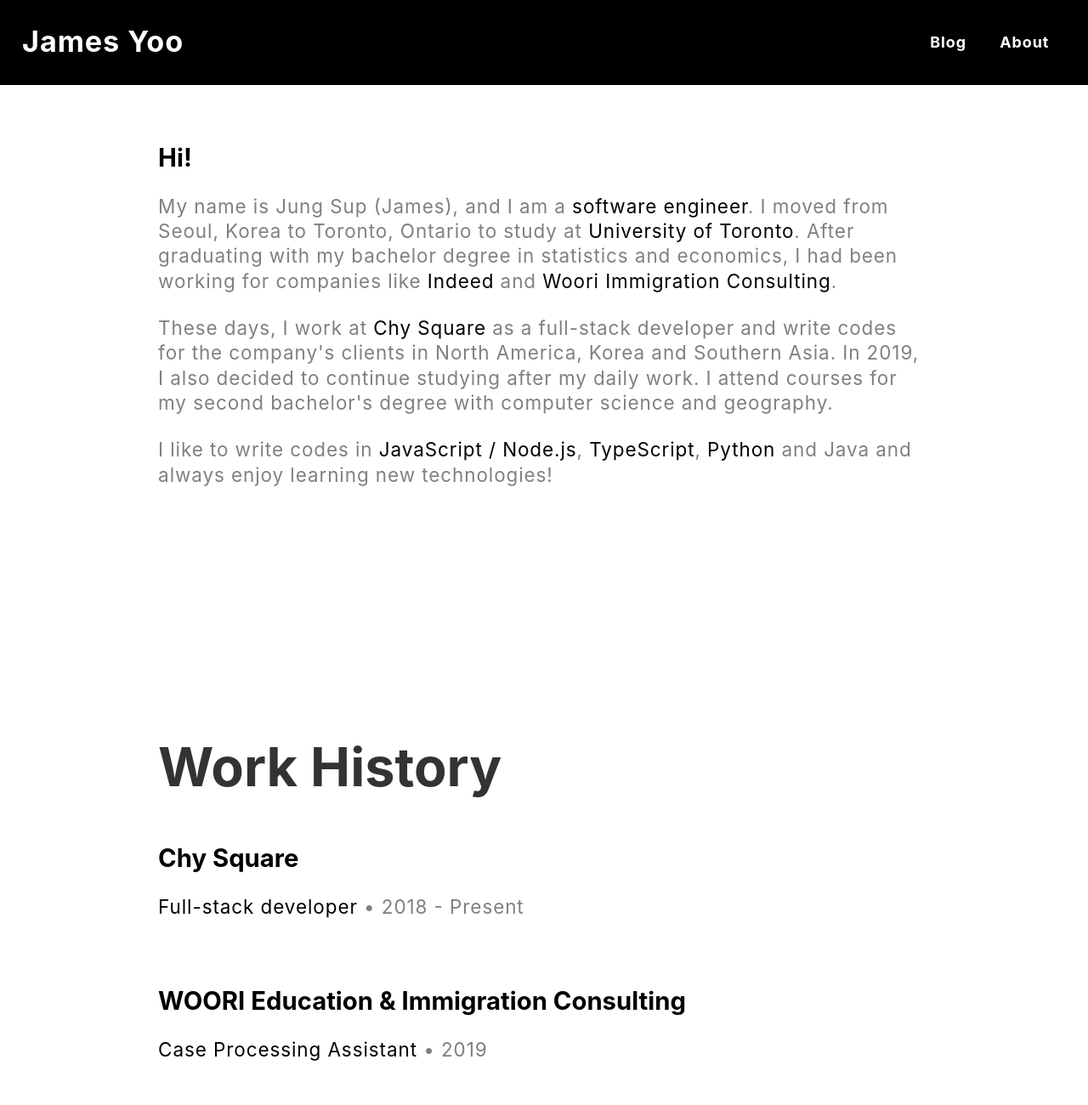
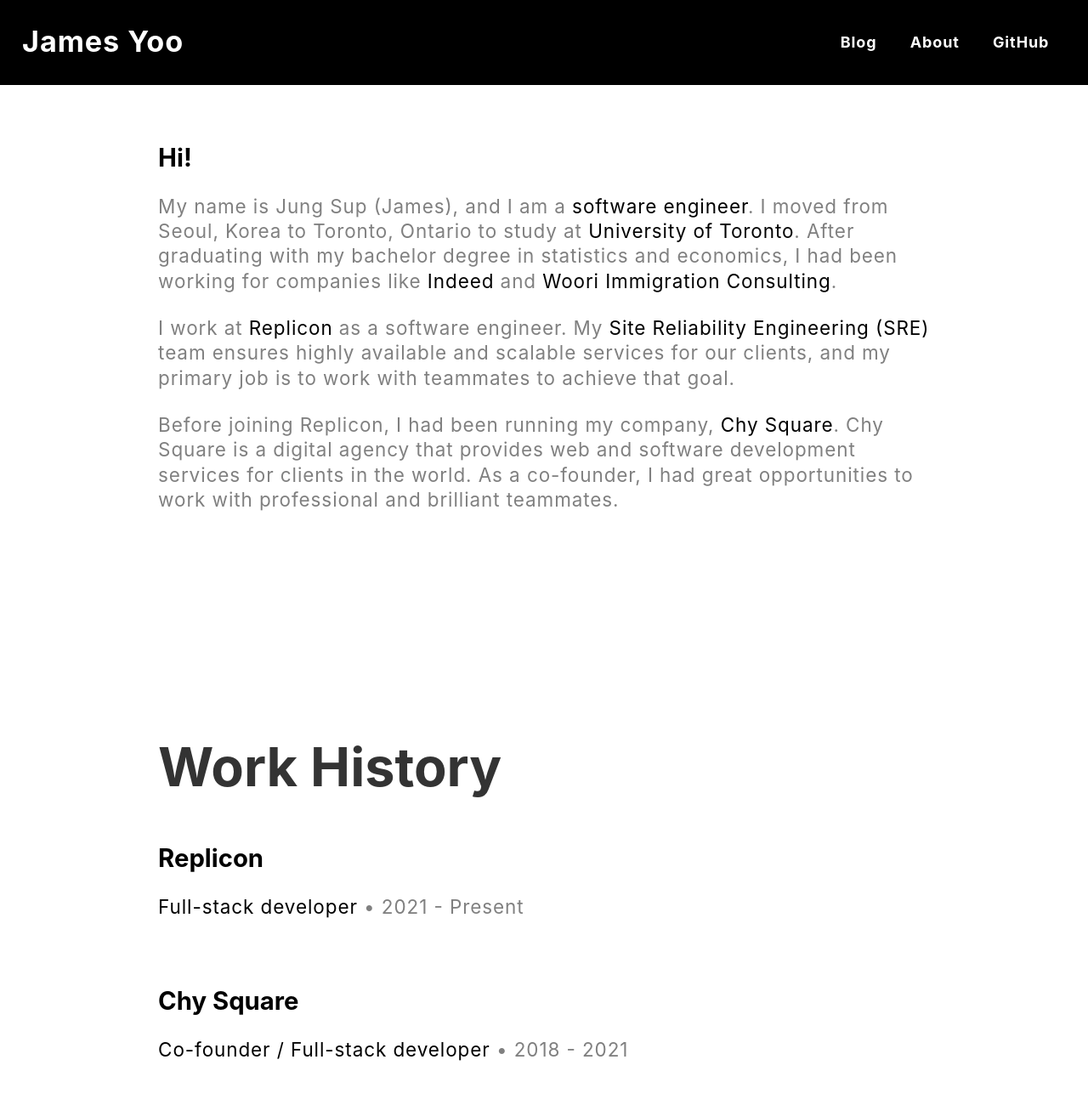
Before and after one commit to jyoo/jyoo.dev, a Gatsby site: page /about in a window 1280 px wide. Shown: the top 1300 px of the page at 85% size. Built offline with nearby package versions, Linux system fonts and the light colour scheme; Gatsby itself is replaced by a stand-in of ours.

Commit message:
Update about page

```diff
--- a/src/components/header.js
+++ b/src/components/header.js
@@ -3,6 +3,7 @@
 import React, { useEffect, useState, useRef, useCallback } from "react"
 
 import { motion } from "framer-motion"
+import GitHub from "../images/github.png"
 
 
 import "./layout.css"
@@ -103,6 +104,17 @@
         </Link>
       </span>
 
+      <span className="jyoo-header__button-wrapper">
+        <a
+          href="https://github.com/jyoo"
+          style={{
+            color: `white`,
+            textDecoration: `none`,
+          }}
+        >
+          <h4 className="jyoo-header__button">GitHub</h4>
+        </a>
+      </span>
       {/* <span>
         <Link
           to="/charts"
--- a/src/pages/about.js
+++ b/src/pages/about.js
@@ -43,38 +43,25 @@
               </span>
               .
             </p>
+
             <p className="jyoo-font-size__default jyoo-font__gray">
-              These days, I work at{" "}
-              <span className="jyoo-font__black">Chy Square</span> as a
-              full-stack developer and write codes for the company's clients in
-              North America, Korea and Southern Asia. In 2019, I also decided to
-              continue studying after my daily work. I attend courses for my
-              second bachelor's degree with computer science and geography.
+              I work at <span className="jyoo-font__black">Replicon</span> as a
+              software engineer. My{" "}
+              <span className="jyoo-font__black">
+                Site Reliability Engineering (SRE)
+              </span>{" "}
+              team ensures highly available and scalable services for our
+              clients, and my primary job is to work with teammates to achieve
+              that goal.
             </p>
+
             <p className="jyoo-font-size__default jyoo-font__gray">
-              I like to write codes in{" "}
-              <span className="jyoo-font__black">JavaScript / Node.js</span>,{" "}
-              <span className="jyoo-font__black">TypeScript</span>,{" "}
-              <span className="jyoo-font__black">Python</span> and Java and
-              always enjoy learning new technologies!
+              Before joining Replicon, I had been running my company,{" "}
+              <span className="jyoo-font__black">Chy Square</span>. Chy Square is a digital agency
+              that provides web and software development services for clients in the world.
+              As a co-founder, I had great opportunities to work with professional and brilliant teammates.
             </p>
           </div>
-
-          {/* <div className="home-work__record">
-            <p className="jyoo-font-size__default jyoo-font__gray">
-              I work at <span className="jyoo-font__black">Chy Square</span> as
-              a <span className="jyoo-font__black">full-stack developer</span>{" "}
-              specialized in building and managing services and software.
-            </p>
-            <p className="jyoo-font-size__default jyoo-font__gray">
-              With experience in languages such as{" "}
-              <span className="jyoo-font__black">
-                JavaScript / Node.js, TypeScript, Python and Java
-              </span>
-              , I have developed and deployed web-based apps and softwares on
-              the <span className="jyoo-font__black">AWS</span>.
-            </p>
-          </div> */}
         </div>
       </div>
     </div>
@@ -102,10 +89,17 @@
           </h1>
         </div>
         <div className="jyoo-space__record">
+          <h2 className="jyoo-font__black">Replicon</h2>
+          <p className="jyoo-font-size__default jyoo-font__black">
+            Full-stack developer{" "}
+            <span className="jyoo-font__gray">• 2021 - Present</span>
+          </p>
+        </div>
+        <div className="jyoo-space__record">
           <h2 className="jyoo-font__black">Chy Square</h2>
           <p className="jyoo-font-size__default jyoo-font__black">
-            Full-stack developer{" "}
-            <span className="jyoo-font__gray">• 2018 - Present</span>
+            Co-founder / Full-stack developer{" "}
+            <span className="jyoo-font__gray">• 2018 - 2021</span>
           </p>
         </div>
         <div className="jyoo-space__record">
```
Also changed, not shown: src/posts/2021-06-28-cript-and-python.md (added, +53 -0 lines), src/images/github.png (added), src/posts/2021-06-01-sort-function-in-javascript-and-python copy.md (renamed from src/posts/2021-06-01-sort-function-in-javascript-and-python.md), 2 other files.
